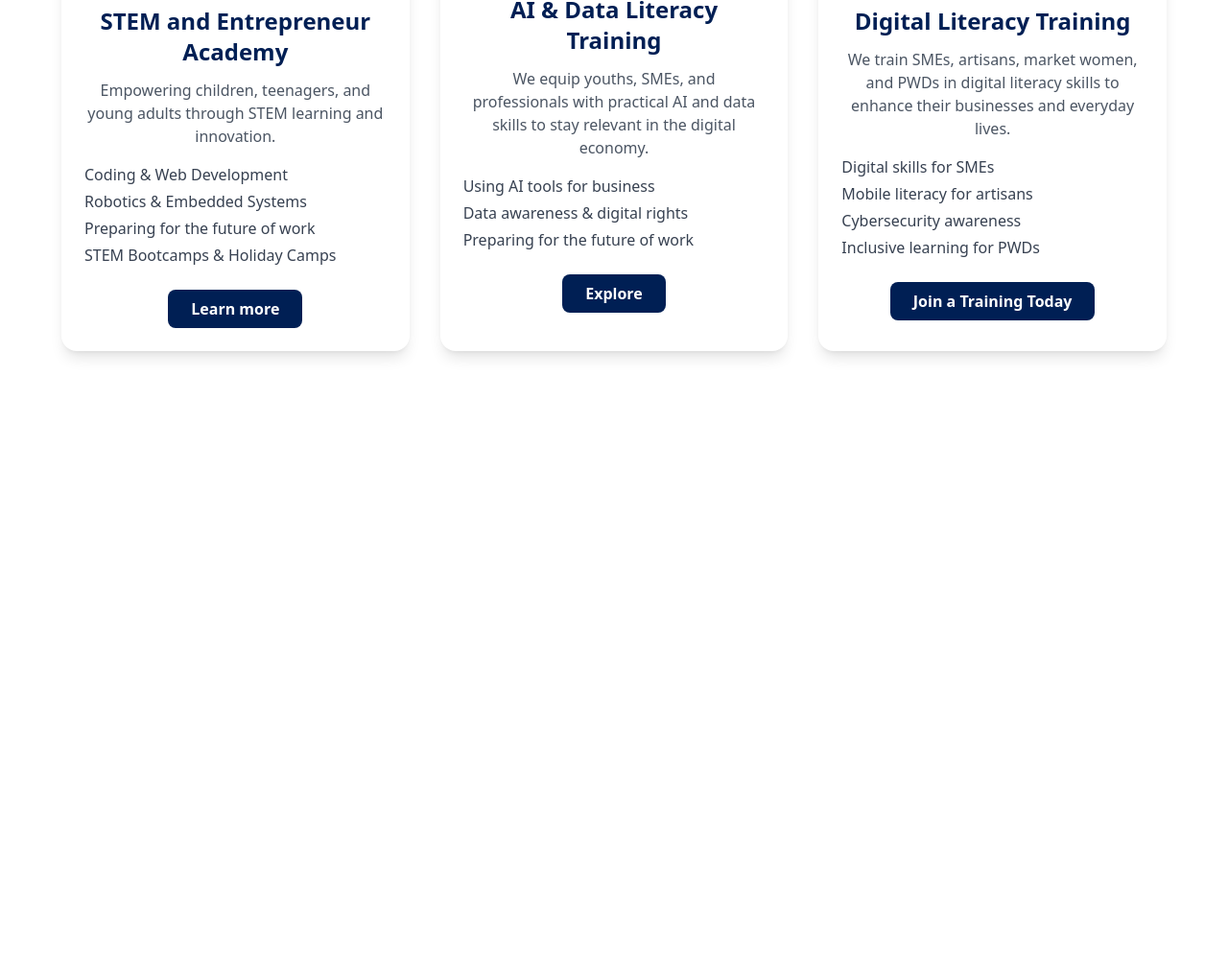
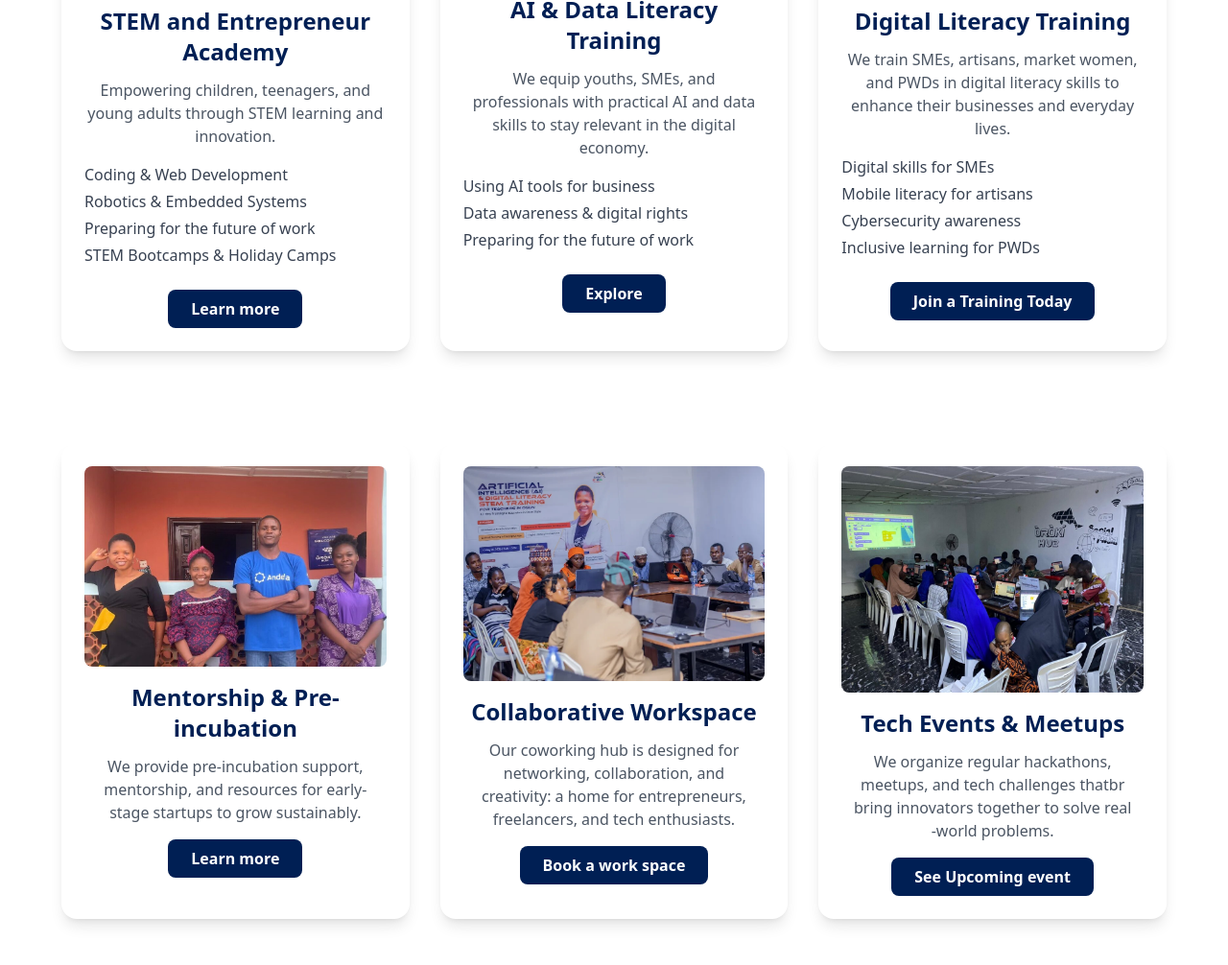
Before and after one commit to Abdulqadir456782/Oroki-hub-project-1, a plain HTML site: page program/index.html in a window 1280 px wide. Shown: the part 1826-2832 px from the top of the page at 96% size. Before the commit the page ends 2240 px from the top, so only its background shows below. Drawn offline with nearby package versions, Linux system fonts and the light colour scheme; files whose address does not match are found by name.

Commit message:
add some program to the section

```diff
--- a/program/index.html
+++ b/program/index.html
@@ -235,7 +235,54 @@
     </div>
   </div>
 </section>
+<section>
+  <section class="bg-white py-12 px-6 md:px-16">
+  <div class="grid grid-cols-1 md:grid-cols-3 gap-8">
 
+
+    <div class="bg-white rounded-2xl shadow-lg p-6 text-center">
+      <img src="C:\Users\USER\Documents\Practical 2\index.html\Oroki-hub-project-1\program\oroki-entrepreneurship-academy-e1757257767895.jpg" alt="STEM" class="rounded-lg mb-4 mx-auto">
+      <h3 class="text-2xl font-bold text-[#001f54] mb-3">Mentorship & Pre-incubation</h3>
+      <p class="text-gray-600 mb-4">
+        We provide pre-incubation support, <br>
+        mentorship, and resources for early- <br>
+        stage startups to grow sustainably.
+      </p>
+
+      <button class="bg-[#001f54] text-white font-semibold py-2 px-6 rounded-lg hover:bg-[#003080]">
+        Learn more
+      </button>
+    </div>
+    <div class="bg-white rounded-2xl shadow-lg p-6 text-center">
+      <img src="C:\Users\USER\Documents\Practical 2\index.html\Oroki-hub-project-1\program\ai-for-educators-e1757256600870.webp" alt="AI Training" class="rounded-lg mb-4 mx-auto">
+      <h3 class="text-2xl font-bold text-[#001f54] mb-3">Collaborative Workspace</h3>
+      <p class="text-gray-600 mb-4">
+       Our coworking hub is designed for <br>
+        networking, collaboration, and <br>
+        creativity: a home for entrepreneurs,<br>
+         freelancers, and tech enthusiasts.
+      </p>
+
+      <button class="bg-[#001f54] text-white font-semibold py-2 px-6 rounded-lg hover:bg-[#003080]">
+        Book a work space
+      </button>
+    </div>
+    <div class="bg-white rounded-2xl shadow-lg p-6 text-center">
+      <img src="C:\Users\USER\Documents\Practical 2\index.html\Oroki-hub-project-1\program\orokihub-event-e1757257868960.jpg" alt="Digital Literacy" class="rounded-lg mb-4 mx-auto">
+      <h3 class="text-2xl font-bold text-[#001f54] mb-3">Tech Events & Meetups</h3>
+      <p class="text-gray-600 mb-4">
+         We organize regular hackathons,<br>
+         meetups, and tech challenges thatbr
+         bring innovators together to solve real <br>
+         -world problems.
+      </p>
+
+      <button class="bg-[#001f54] text-white font-semibold py-2 px-6 rounded-lg hover:bg-[#003080]">
+        See Upcoming event
+      </button>
+    </div>
+  </div>
+</section>
 
 </body>
 </html>
```
Also changed, not shown: program/oroki-entrepreneurship-academy-e1757257767895.jpg (added), program/orokihub-event-e1757257868960.jpg (added).
